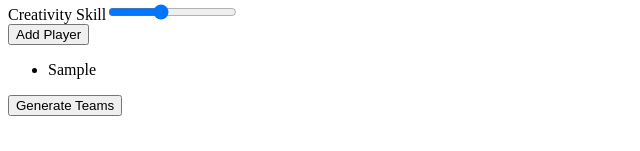
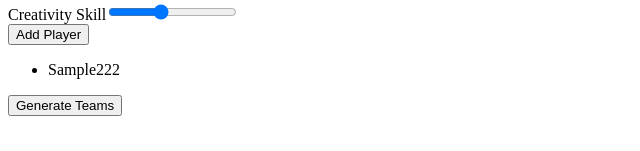
Before and after one commit to bpdm88/football-picker, a React (Create React App) app: page / in a window 1280 px wide. Both pictures are taken after typing "Sample" into the empty fields and a click on the button "Add Player". Shown: the part 143-294 px from the top of the page, without its empty margins (0-640 px from the left). Built offline with nearby package versions, Linux system fonts and the light colour scheme.

Commit message:
Modified player list so that skill scores display within spans so can be formatted later

```diff
--- a/src/components/PlayerList/PlayerList.js
+++ b/src/components/PlayerList/PlayerList.js
@@ -2,7 +2,12 @@ const PlayerList = ({ players }) => {
     return (
         <ul>
             {players.map((player) => (
-                <li key={player.id}>{player.name}</li>
+                <li key={player.id}>
+                    <span>{player.name}</span>
+                    <span>{player.attack}</span>
+                    <span>{player.defence}</span>
+                    <span>{player.creativity}</span>
+                </li>
             ))}
         </ul>
     );
```
Also changed, not shown: 1 other file (tests, documents, lock files or other folders).
